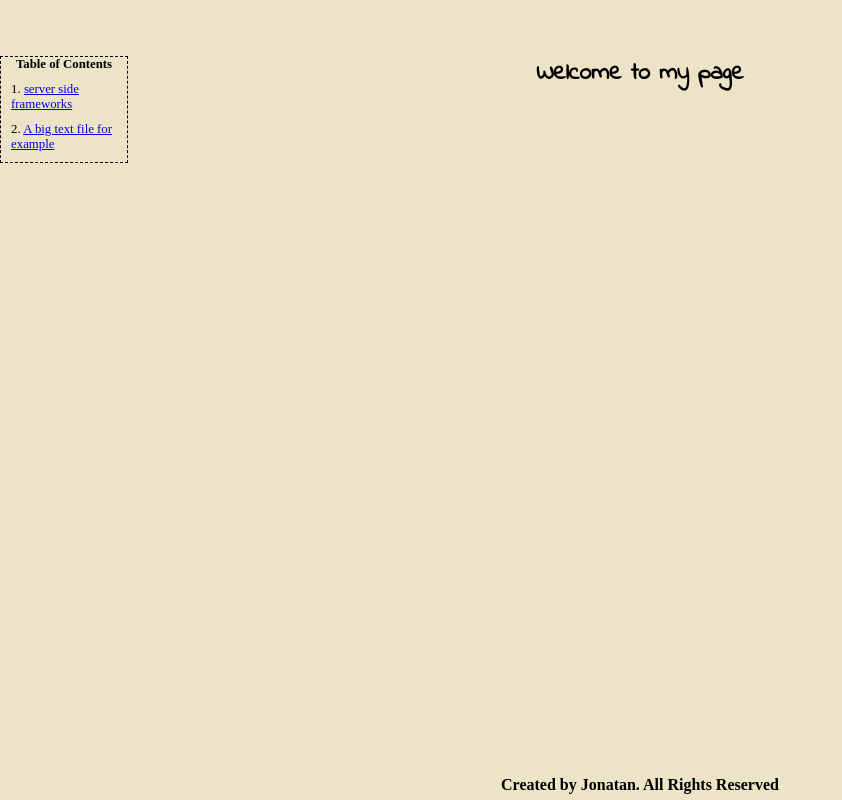
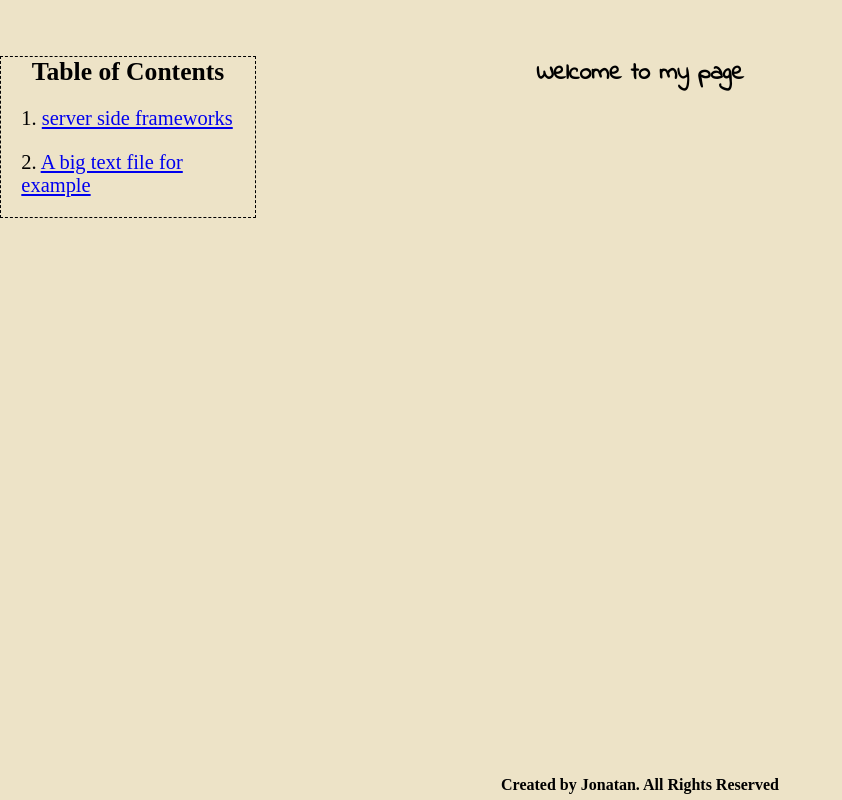
Before and after one commit to jonatan1609/jonatan1609.github.io, a plain HTML site: page index.html in a window 1280 px wide. Shown: the whole page, without its empty margins (0-842 px from the left). Drawn offline with Linux system fonts and the light colour scheme.

```diff
--- a/css/index.css
+++ b/css/index.css
@@ -20,18 +20,18 @@ body {
     border: .2vh black dashed;
     height: -moz-max-content;
     height: fit-content;
-    width: 10vw;
+    width: 20vw;
 
 }
 .TOC {
     font-weight: bold;
-    font-size: 1vw;
+    font-size: 2vw;
     text-align: center;
 
 }
 .toc-con {
     margin: 8%;
-    font-size: 1vw;
+    font-size: 1.6vw;
 }
 .content {
     margin: 4vw;
```
